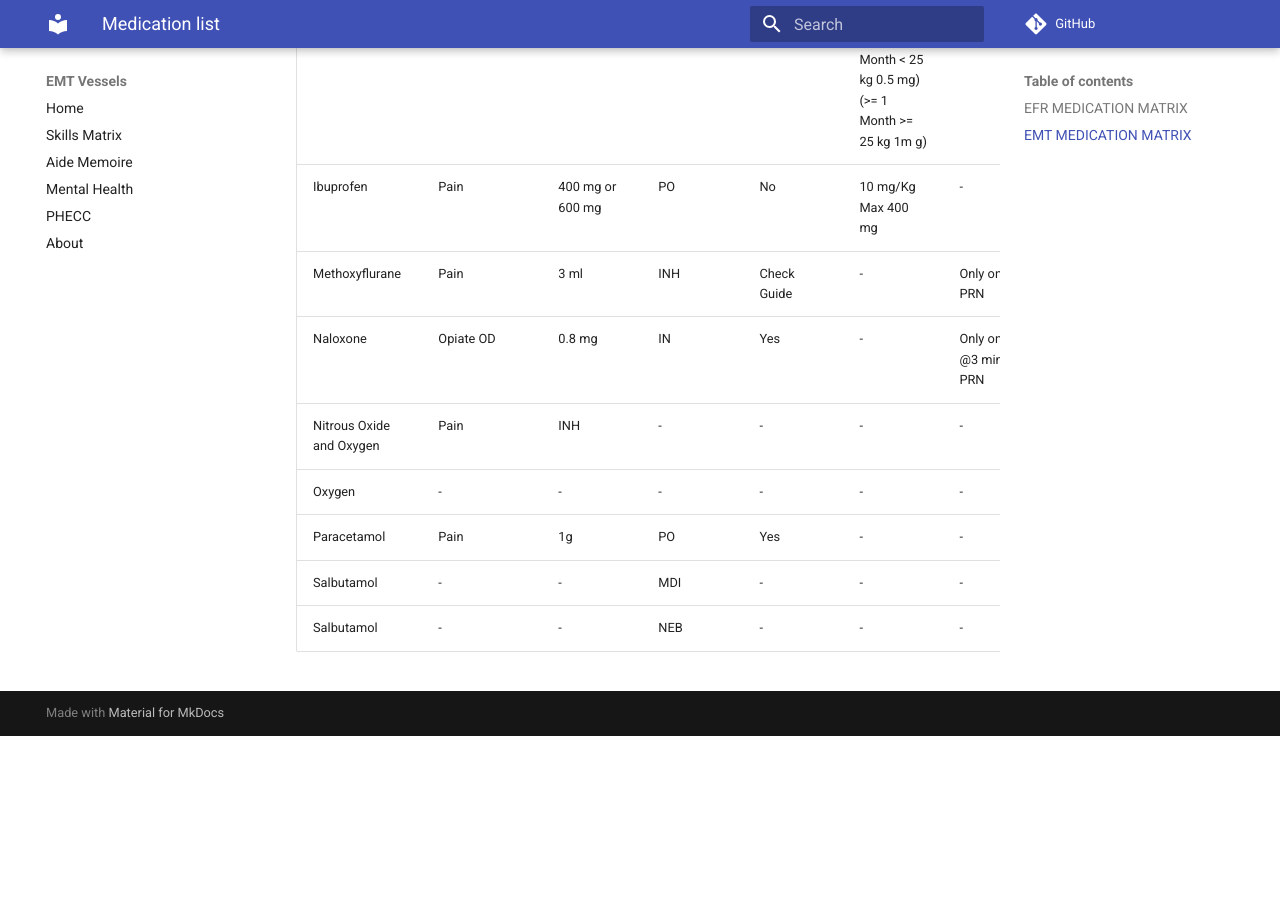
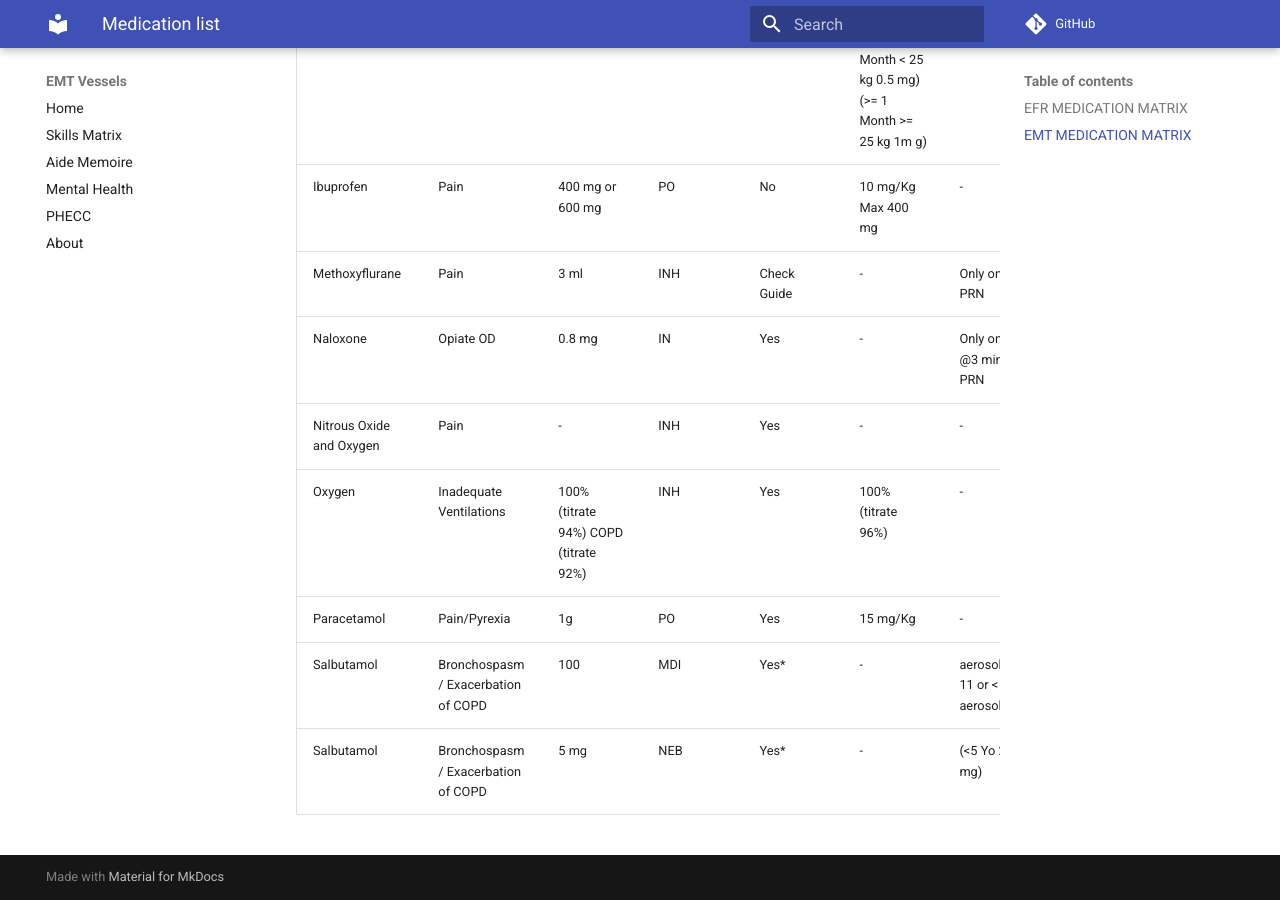
Before and after one commit to markmcsherry/EMT-Vessels, an MkDocs documentation site: the page built from docs/medication_list.md, in a window 1280 px wide and 900 px high, scrolled down 1295 px. Built offline with MkDocs 1.6.1 and Material for MkDocs 9.7.7, drawn with Linux system fonts in a browser that asks for light colours; comment, search, counter and statistics services are not loaded; before the commit the page ends 2031 px from its top, so only the background shows below that; some of the changed text lies outside the part shown.

Commit message:
Update medication_list.md

```diff
--- a/docs/medication_list.md
+++ b/docs/medication_list.md
@@ -27,8 +27,8 @@ Glucagon | Hyppoglycemia | 1 mg | IM | Yes | (>= 1 Month < 25 kg 0.5 mg) (>= 1 M
 Ibuprofen | Pain | 400 mg or 600 mg | PO | No | 10 mg/Kg Max 400 mg | -
 Methoxyflurane | Pain | 3 ml | INH | Check Guide | - | Only once PRN
 Naloxone | Opiate OD | 0.8 mg | IN | Yes | - | Only once @3 mins PRN
-Nitrous Oxide and Oxygen | Pain | INH | - | - | - | -
-Oxygen | - | - | - | - | - | -
-Paracetamol | Pain | 1g | PO | Yes | - | -
-Salbutamol | - | - | MDI | - | - | -
-Salbutamol | - | - | NEB | - | - | -
+Nitrous Oxide and Oxygen | Pain | - | INH | Yes | - | -
+Oxygen | Inadequate Ventilations | 100% (titrate 94%) COPD (titrate 92%) | INH | Yes | 100% (titrate 96%) | -
+Paracetamol | Pain/Pyrexia | 1g | PO | Yes | 15 mg/Kg | -
+Salbutamol | Bronchospasm / Exacerbation of COPD | 100 | MDI | Yes* | - | aerosol x 11 or < 5 Yo aerosol x 5
+Salbutamol | Bronchospasm / Exacerbation of COPD | 5 mg | NEB | Yes* | - | (<5 Yo 2.5 mg) | @5 mins prn
```
Also changed, not shown: other parts of docs/medication_list.md (+1 -1 lines).
